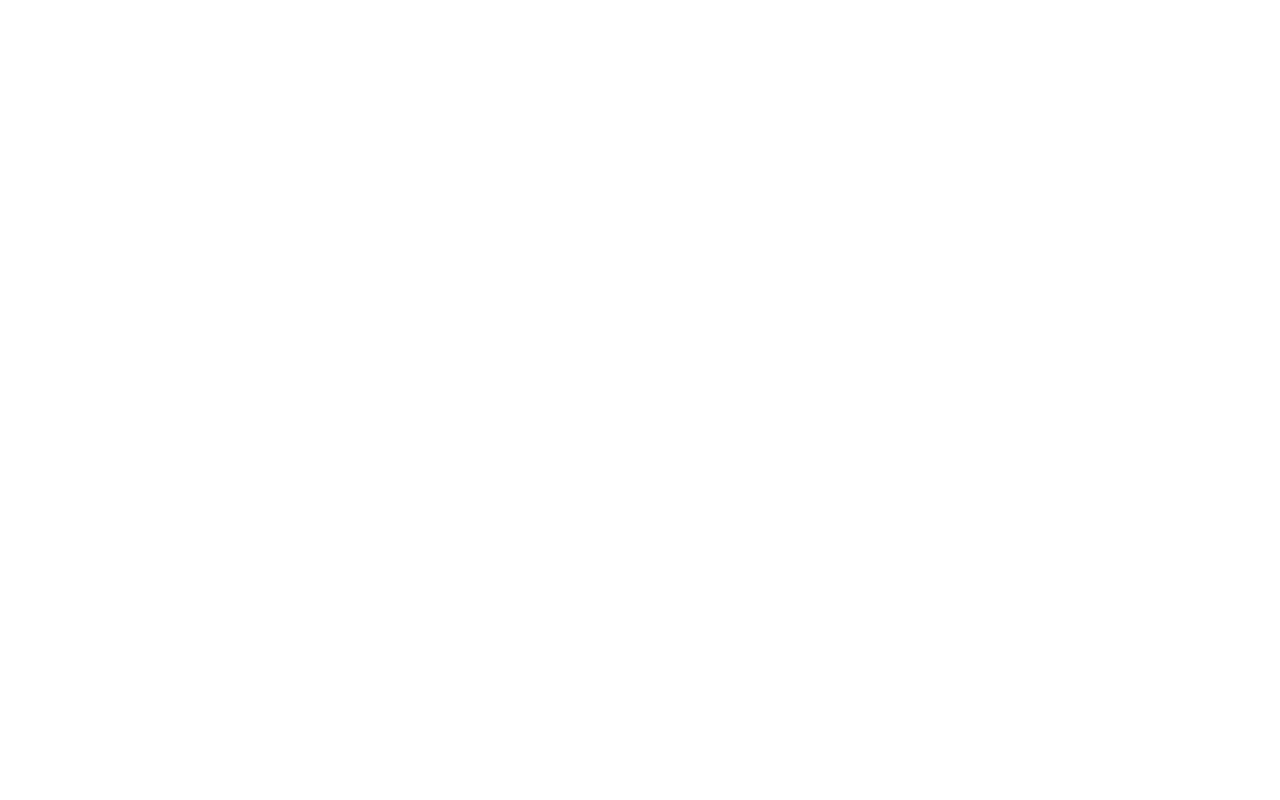
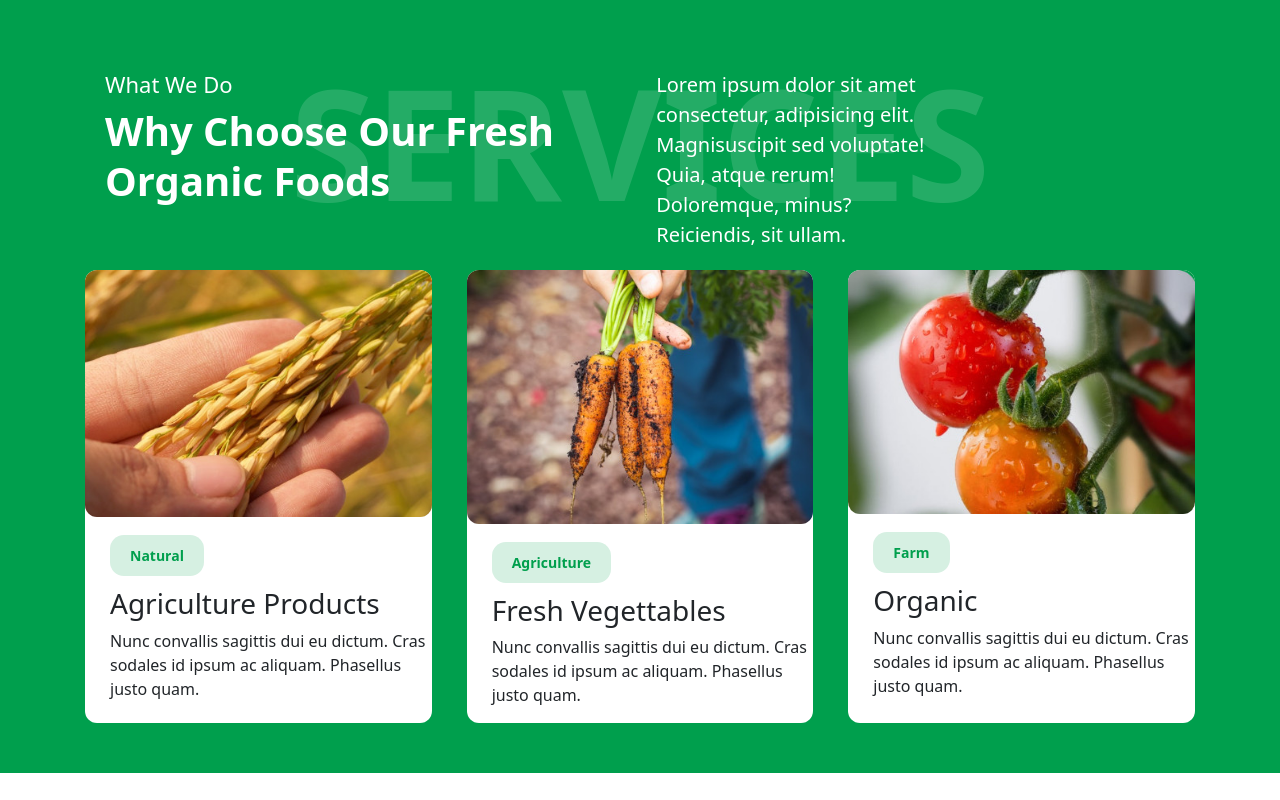
Before and after one commit to hieuhuynh201416/Farmstead, a plain HTML site: page Farmstead/index.html in a window 1280 px wide. Drawn offline with nearby package versions, Linux system fonts and the light colour scheme.

Commit message:
tao services

```diff
--- a/Farmstead/index.css
+++ b/Farmstead/index.css
@@ -0,0 +1,90 @@
+* {
+  padding: 0;
+  margin: 0;
+  box-sizing: border-box;
+}
+@media (min-width: 1280px) .container {
+  max-width: 1200px;
+}
+.services {
+  background-color: #009f4d;
+  padding: 50px;
+}
+.container {
+  position: relative;
+  width: 100%;
+  padding-left: 15px;
+  padding-right: 15px;
+}
+.container__title {
+  display: flex;
+  width: 80%;
+  padding: 20px;
+}
+h4 {
+  position: absolute;
+  color: white;
+  font-weight: bold;
+  opacity: 0.14;
+  font-size: 12vw;
+  margin-top: -220px;
+  margin-left: 205px;
+}
+
+.title_1 {
+  width: 65%;
+  color: white;
+}
+.title_1 h5 {
+  font-size: 22px;
+  font-weight: 400;
+  line-height: 28px;
+}
+.title_1 h3 {
+  font-size: 40px;
+  line-height: 50px;
+  font-weight: 600;
+}
+.title_2 {
+  width: 35%;
+  font-size: 1.25rem;
+  font-weight: 300;
+  color: white;
+}
+.containter__pic {
+  width: 100%;
+  display: grid;
+  grid-template-columns: repeat(3, 1fr);
+  gap: 35px;
+}
+.pic {
+  height: 100%;
+  background-color: white;
+  border-radius: 12px;
+}
+.pic__header {
+  position: relative;
+}
+.pic__header img {
+  display: block;
+  width: 100%;
+  border-radius: 12px;
+}
+.pic__header p {
+  position: absolute;
+  background: #d6f0e2;
+  background-size: 200%;
+  border-radius: 6px;
+  padding: 10px 20px;
+  font-size: 14px;
+  font-weight: bolder;
+  color: white;
+  bottom: -75px;
+  left: 25px;
+  color: #009f4d;
+  border-radius: 14px;
+}
+.pic__body {
+  padding-top: 70px;
+  margin-left: 25px;
+}
--- a/Farmstead/index.html
+++ b/Farmstead/index.html
@@ -16,13 +16,74 @@
       integrity="sha384-iYQeCzEYFbKjA/T2uDLTpkwGzCiq6soy8tYaI1GyVh/UjpbCx/TYkiZhlZB6+fzT"
       crossorigin="anonymous"
     />
+    <link rel="stylesheet" href="./index.css" />
   </head>
 
   <body>
     <header>
       <!-- place navbar here -->
     </header>
-    <main></main>
+    <section></section>
+    <div class="services">
+      <div class="container">
+        <div class="container__title">
+          <div class="title_1">
+            <h5>What We Do</h5>
+            <h3>
+              Why Choose Our Fresh <br />
+              Organic Foods
+            </h3>
+          </div>
+          <div class="title_2">
+            Lorem ipsum dolor sit amet consectetur, adipisicing elit.
+            Magnisuscipit sed voluptate! Quia, atque rerum! Doloremque, minus?
+            Reiciendis, sit ullam.
+          </div>
+        </div>
+        <h4>SERVICES</h4>
+        <div class="containter__pic">
+          <div class="pic">
+            <div class="pic__header">
+              <img src="./farmstead/lua.jpg" alt="" />
+              <p class="label-style">Natural</p>
+            </div>
+            <div class="pic__body">
+              <h3>Agriculture Products</h3>
+              <p>
+                Nunc convallis sagittis dui eu dictum. Cras sodales id ipsum ac
+                aliquam. Phasellus justo quam.
+              </p>
+            </div>
+          </div>
+          <div class="pic">
+            <div class="pic__header">
+              <img src="./farmstead/carrot.jpg" alt="" />
+              <p>Agriculture</p>
+            </div>
+            <div class="pic__body">
+              <h3>Fresh Vegettables</h3>
+              <p>
+                Nunc convallis sagittis dui eu dictum. Cras sodales id ipsum ac
+                aliquam. Phasellus justo quam.
+              </p>
+            </div>
+          </div>
+          <div class="pic">
+            <div class="pic__header">
+              <img src="./farmstead/cachua.jpg" alt="" />
+              <p>Farm</p>
+            </div>
+            <div class="pic__body">
+              <h3>Organic</h3>
+              <p>
+                Nunc convallis sagittis dui eu dictum. Cras sodales id ipsum ac
+                aliquam. Phasellus justo quam.
+              </p>
+            </div>
+          </div>
+        </div>
+      </div>
+    </div>
     <footer>
       <!-- place footer here -->
     </footer>
```
Also changed, not shown: Farmstead/farmstead/cachua.jpg (added), Farmstead/farmstead/carrot.jpg (added), Farmstead/farmstead/g1.jpg (added), Farmstead/farmstead/g2.jpg (added), Farmstead/farmstead/g3.jpg (added), Farmstead/farmstead/g5.jpg (added), Farmstead/farmstead/g6.jpg (added), Farmstead/farmstead/g7.jpg (added), Farmstead/farmstead/g8.jpg (added), Farmstead/farmstead/lua.jpg (added).
